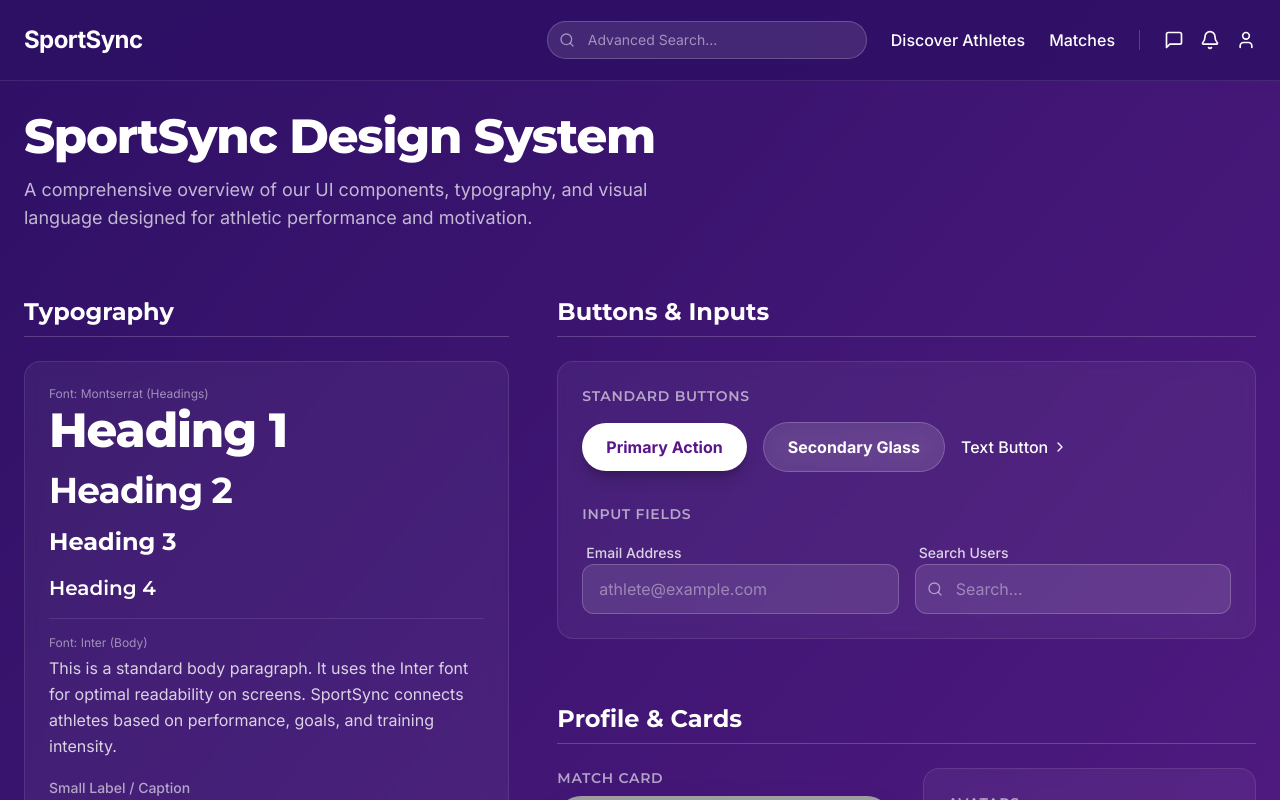
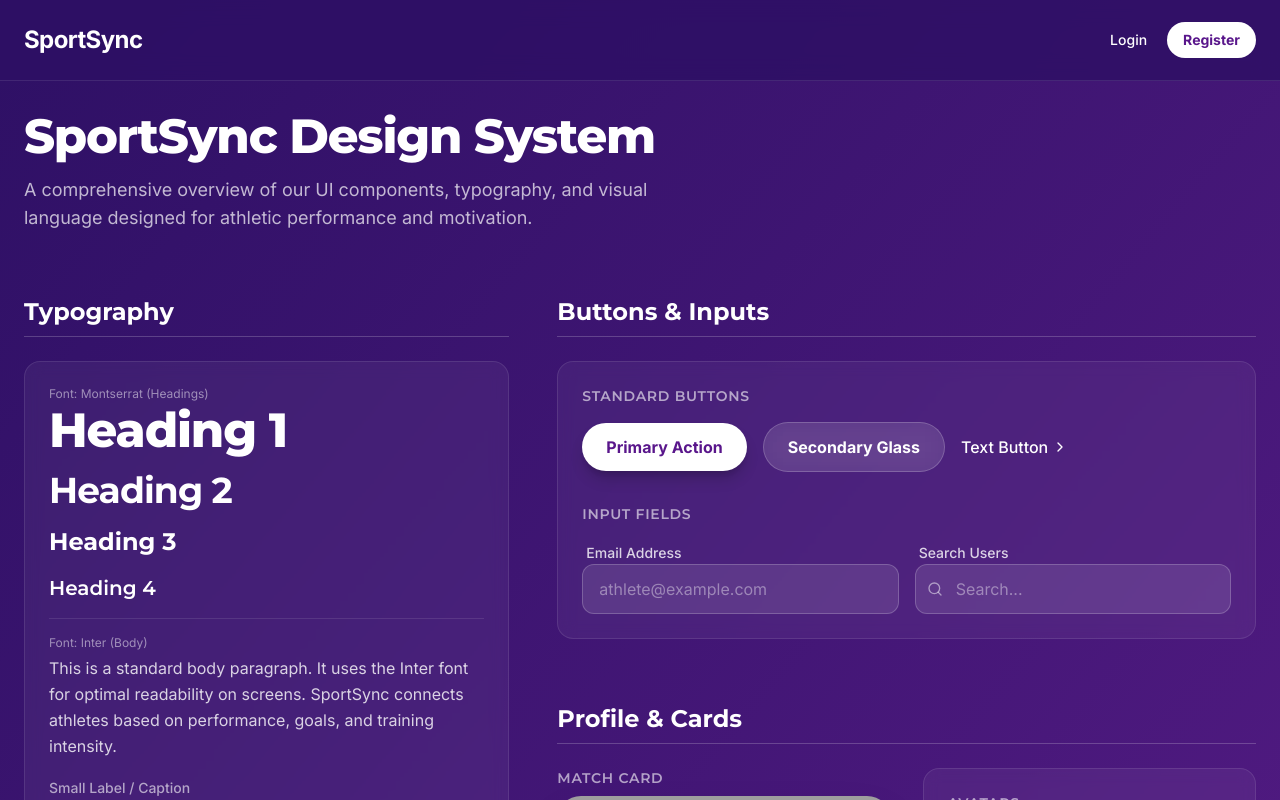
Before and after one commit to FartushynskyiBohdan/SportSyncAndroid, a React (Vite) app in the folder frontend/: page /design-system in a window 1280 px wide. Shown: the top 800 px of the page. Built offline with nearby package versions, Linux system fonts and the light colour scheme; grey boxes are pictures that could not be loaded.

Commit message:
Fix landing page issues: make login and register buttons appear based on user auth state, fix main page buttons to redirect to appropriate pages.

```diff
--- a/frontend/design_process/website_pages.md
+++ b/frontend/design_process/website_pages.md
@@ -3,10 +3,10 @@
 ## 1. Public / Marketing Pages
 
 -   `/` -- Landing Page
--   `/about` -- About the company/app
+<!-- -   `/about` -- About the company/app -->
 <!-- -   `/how-it-works` -- Explanation of the platform -->
 <!-- -   `/features` -- Feature overview -->
--   `/faq` -- Frequently asked questions
+<!-- -   `/faq` -- Frequently asked questions -->
 
 ------------------------------------------------------------------------
 
@@ -47,7 +47,7 @@
 
 ------------------------------------------------------------------------
 
-## 6. Discovery Settings
+## 6. Discovery Settings ✅
 
 -   `/discovery/settings` -- Adjust matching filters
 
@@ -63,14 +63,12 @@
 
 -   `/blocked-users` -- Users you have blocked
 -   `/report/:user_id` -- Report a user
--   `/safety` -- Safety guidelines
 
 ------------------------------------------------------------------------
 
 ## 9. Account Management
 
 -   `/settings` -- General account settings
--   `/settings/preferences` -- Dating preferences
 -   `/settings/password` -- Change password
 -   `/settings/privacy` -- Privacy controls
 -   `/settings/delete-account` -- Delete account
--- a/frontend/src/app/components/Hero.tsx
+++ b/frontend/src/app/components/Hero.tsx
@@ -1,8 +1,13 @@
 import { motion } from 'motion/react';
+import { useNavigate } from 'react-router';
+import { useAuth } from '../context/AuthContext';
 
 const heroImage = '/images/hero-couple.jpg';
 
 export function Hero() {
+  const navigate = useNavigate();
+  const { isAuthenticated } = useAuth();
+
   return (
     <section className="relative pt-32 pb-20 px-6 min-h-[90vh] flex items-center justify-center overflow-hidden">
         {/* Background elements to mimic the reference image */}
@@ -44,10 +49,16 @@ export function Hero() {
                     transition={{ duration: 0.6, delay: 0.4 }}
                     className="flex flex-wrap gap-4 pt-4"
                  >
-                    <button className="bg-white text-purple-900 px-8 py-4 rounded-full text-lg font-bold hover:bg-purple-100 transition-transform hover:scale-105 shadow-lg shadow-purple-900/20 cursor-pointer">
+                    <button
+                        onClick={() => navigate(isAuthenticated ? '/discover' : '/login')}
+                        className="bg-white text-purple-900 px-8 py-4 rounded-full text-lg font-bold hover:bg-purple-100 transition-transform hover:scale-105 shadow-lg shadow-purple-900/20 cursor-pointer"
+                    >
                         Find Your Match
                     </button>
-                    <button className="px-8 py-4 rounded-full text-lg font-medium border border-white/30 hover:bg-white/10 transition-colors text-white cursor-pointer">
+                    <button
+                        onClick={() => document.getElementById('how-it-works')?.scrollIntoView({ behavior: 'smooth' })}
+                        className="px-8 py-4 rounded-full text-lg font-medium border border-white/30 hover:bg-white/10 transition-colors text-white cursor-pointer"
+                    >
                         How It Works
                     </button>
                  </motion.div>
--- a/frontend/src/app/components/HowItWorks.tsx
+++ b/frontend/src/app/components/HowItWorks.tsx
@@ -25,7 +25,7 @@ const steps = [
 
 export function HowItWorks() {
     return (
-        <section className="py-24 bg-[#1e1b4b] text-white relative">
+        <section id="how-it-works" className="py-24 bg-[#1e1b4b] text-white relative">
             <div className="max-w-[1440px] mx-auto px-6">
                 <div className="text-center mb-16">
                     <h2 className="text-3xl md:text-5xl font-bold mb-6">How It Works</h2>
--- a/frontend/src/app/components/Navbar.tsx
+++ b/frontend/src/app/components/Navbar.tsx
@@ -1,11 +1,12 @@
-import { Search, MessageSquare, Bell, User, Menu } from 'lucide-react';
+import { Search, MessageSquare, Bell, User, Menu, Settings } from 'lucide-react';
 import { useNavigate, useLocation } from 'react-router';
+import { useAuth } from '../context/AuthContext';
 
 export function Navbar() {
   const navigate = useNavigate();
   const location = useLocation();
+  const { isAuthenticated } = useAuth();
   const isDiscovery = location.pathname === '/discover';
-  const isPublicPage = location.pathname === '/' || location.pathname === '/login';
 
   return (
     <nav className="fixed top-0 left-0 right-0 z-50 bg-[#2E1065]/80 backdrop-blur-md border-b border-white/10 text-white">
@@ -18,10 +19,10 @@ export function Navbar() {
           SportSync
         </div>
 
-        {/* Right-aligned group: on public pages only auth; otherwise search, nav, icons, (auth when not discovery) */}
+        {/* Right-aligned group */}
         <div className="flex-1 flex items-center justify-end gap-4 md:gap-6">
-          {/* Search, nav links, icons - only when user is "logged in" (not on landing or login) */}
-          {!isPublicPage && (
+          {/* Search, nav links, icons - only when authenticated */}
+          {isAuthenticated && (
             <>
               {/* Search Bar - hidden on mobile and discover page */}
               {!isDiscovery && (
@@ -53,15 +54,18 @@ export function Navbar() {
                 <button className="hover:text-purple-300 transition-colors">
                   <Bell className="w-5 h-5" />
                 </button>
-                <button className="hover:text-purple-300 transition-colors">
+                <button onClick={() => navigate('/settings')} className="hover:text-purple-300 transition-colors">
+                  <Settings className="w-5 h-5" />
+                </button>
+                <button onClick={() => navigate('/profile')} className="hover:text-purple-300 transition-colors">
                   <User className="w-5 h-5" />
                 </button>
               </div>
             </>
           )}
 
-          {/* Auth Buttons - only on public pages (landing, login); register page has its own nav */}
-          {isPublicPage && (
+          {/* Auth Buttons - only when not authenticated */}
+          {!isAuthenticated && (
             <div className="flex items-center gap-2 md:gap-3">
               <button
                 onClick={() => navigate('/login')}
```
